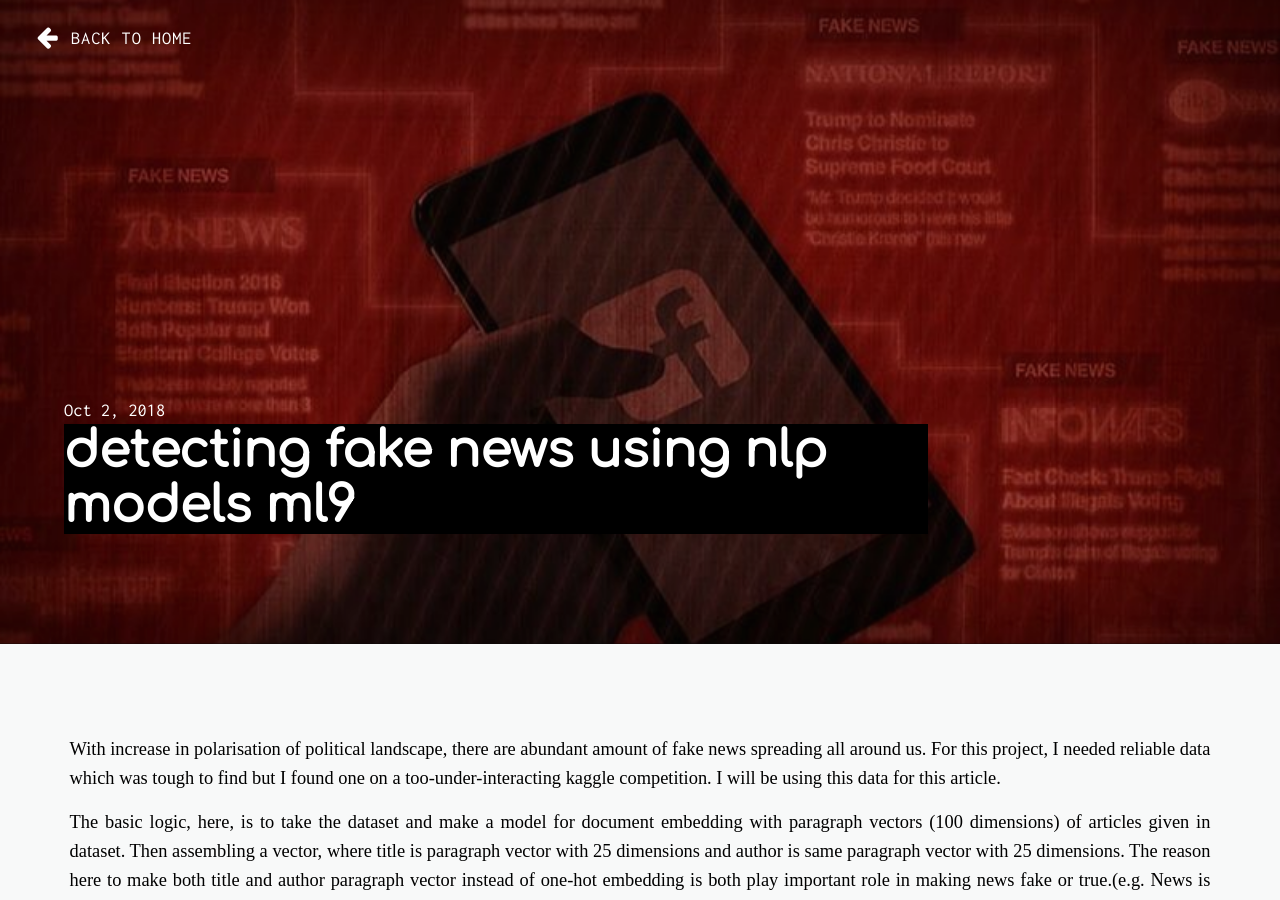
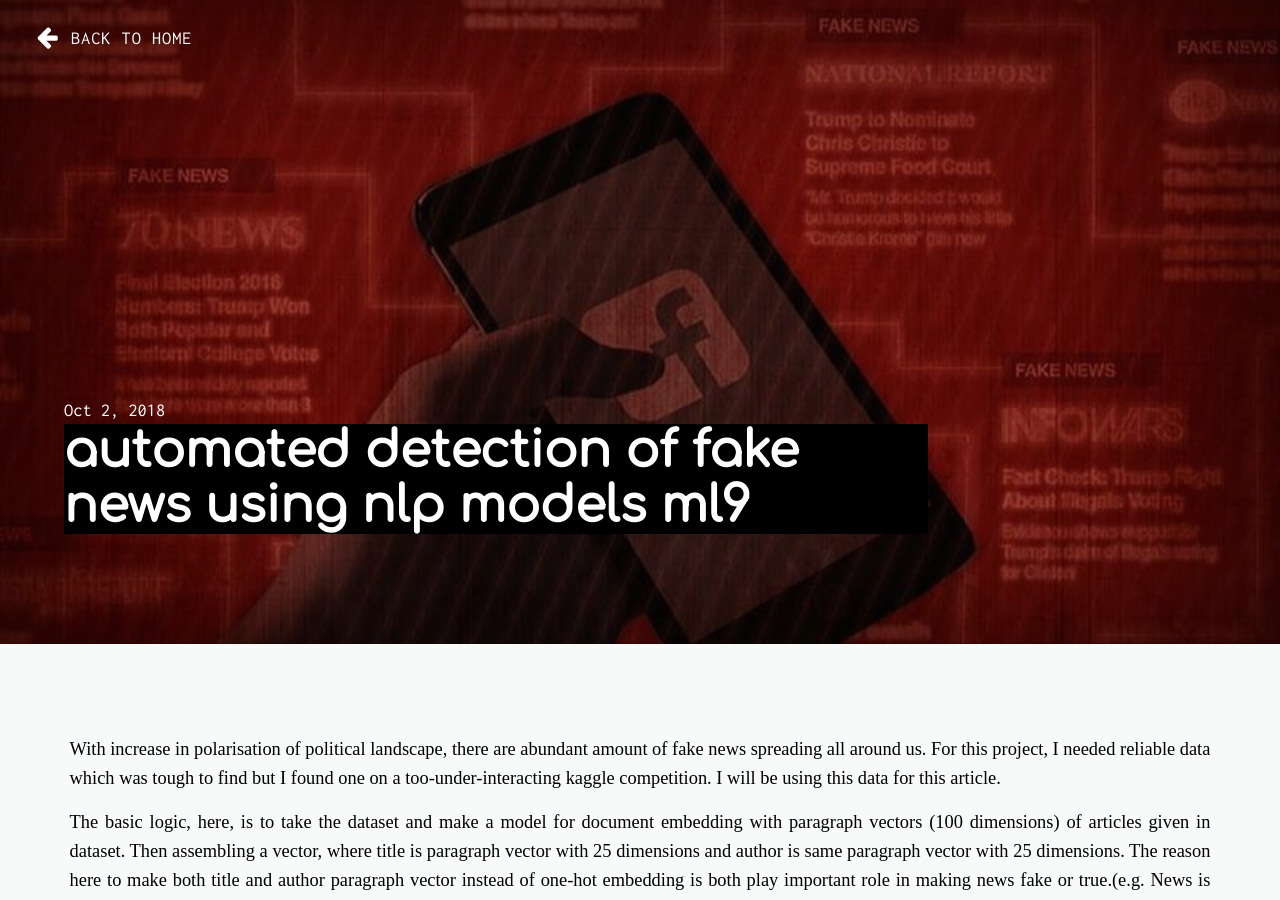
Before and after one commit to daftengineer/daftengineer.github.io, a Jekyll site: the page built from _posts/2018-10-02-detecting-fake-news.markdown, in a window 1280 px wide and 900 px high. Built offline with Jekyll 4.4.1, drawn with Linux system fonts in a browser that asks for light colours; nearby versions of some CDN libraries.

Commit message:
Update 2018-10-02-detecting-fake-news.markdown

```diff
--- a/_posts/2018-10-02-detecting-fake-news.markdown
+++ b/_posts/2018-10-02-detecting-fake-news.markdown
@@ -1,6 +1,6 @@
 ---
 layout: post
-title: "detecting fake news using nlp models ml9"
+title: "automated detection of fake news using nlp models ml9"
 date: 2018-10-02
 description: Finding out the news is fake or not using several machine learning models.
 image: "background-image: url('https://daftengineer.github.io/media_assets/fakenews.jpg');"
```
